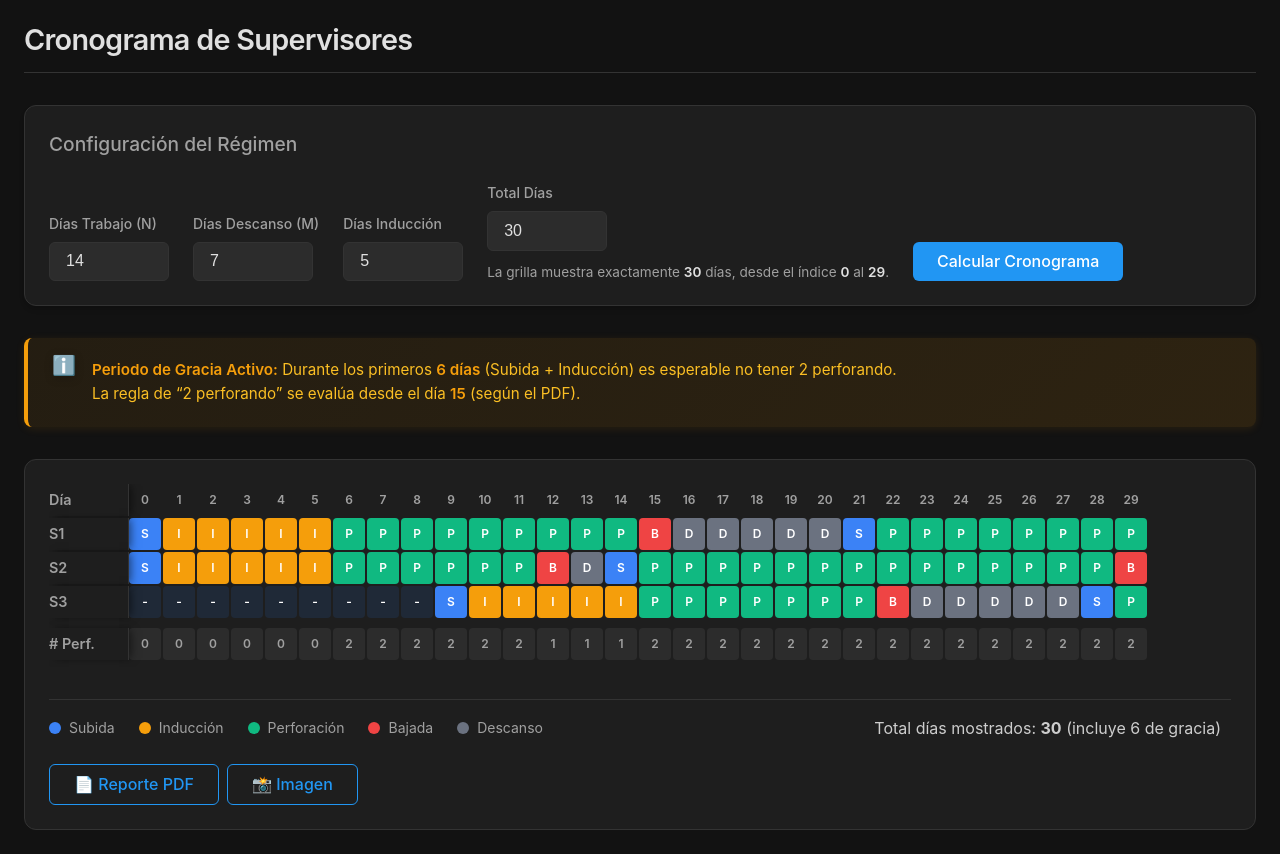
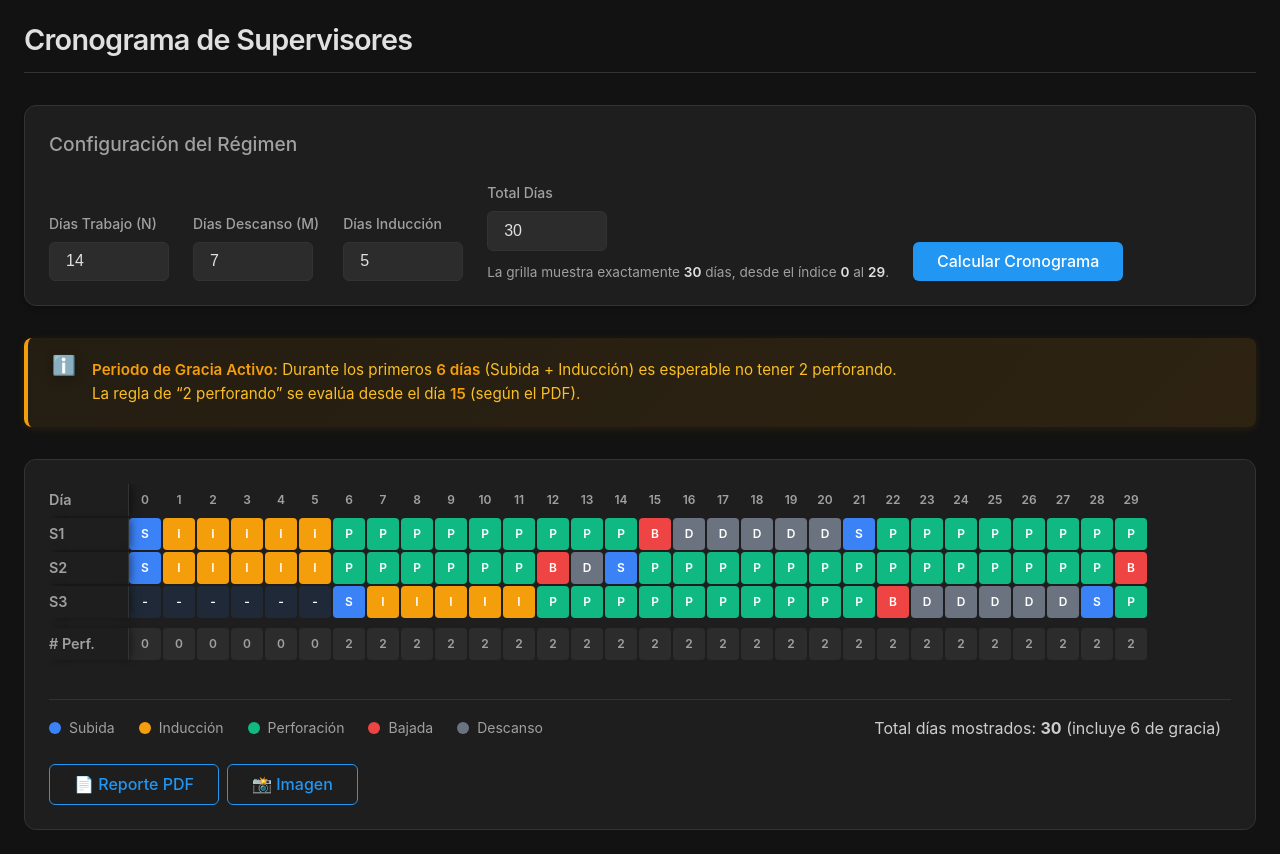
Before and after one commit to D13G0ARJ/mining-supervisor-scheduler, a React (Vite) app: page / in a window 1280 px wide. Built offline with nearby package versions, Linux system fonts and the light colour scheme.

Commit message:
Fix S3 offset to avoid 1-driller gap

```diff
--- a/src/logic/scheduler.js
+++ b/src/logic/scheduler.js
@@ -328,8 +328,10 @@ export const generateSchedule = (params) => {
     // S1: fixed (never modified).
     const s1 = generateFixedPattern(0, params, totalDays);
 
-    // S3: starts so that its P begins when S1 descends (PDF model).
-    const offsetS3 = N - induction;
+    // S3: start earlier so it begins drilling at day (N-2), covering the 3-day
+    // transition window where S2 must do B + D + S to be drilling at day (N+1).
+    // First P day index = offset + 1 + induction => offset = (N - 2) - (1 + induction) = N - induction - 3.
+    const offsetS3 = Math.max(0, N - induction - 3);
     const baselineS3 = generateFixedPattern(offsetS3, params, totalDays);
 
     // Solver adjusts S2 and S3 to satisfy strict rules.
@@ -350,7 +352,7 @@ export const generateBaselineSchedule = (params) => {
     const { totalDays, N, induction } = params;
     const s1 = generateFixedPattern(0, params, totalDays);
     const s2 = generateFixedPattern(0, params, totalDays);
-    const offsetS3 = N - induction;
+    const offsetS3 = Math.max(0, N - induction - 3);
     const s3 = generateFixedPattern(offsetS3, params, totalDays);
     return { s1, s2, s3 };
 };
```
